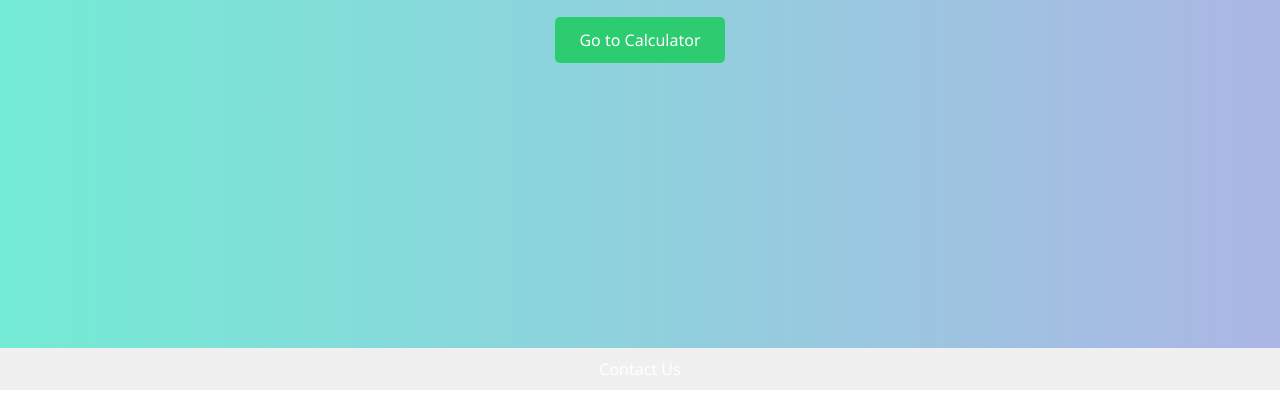
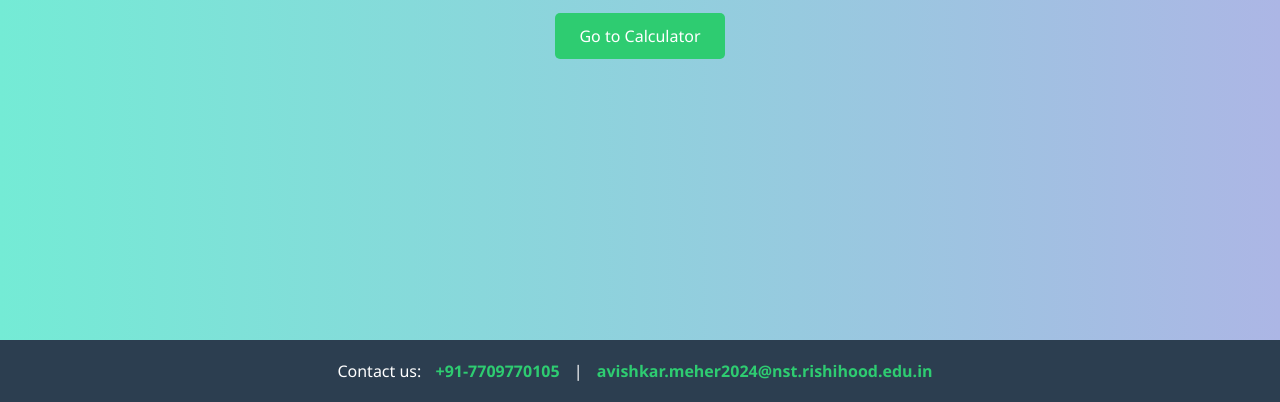
Before and after one commit to Avyaa0001/EasyBuy-, a plain HTML site: page Loansnap/index.html in a window 1280 px wide. Shown: the part 410-812 px from the top of the page. Drawn offline with nearby package versions, Linux system fonts and the light colour scheme; sample sign-in values are in the browser's storage.

Commit message:
Update index.html

```diff
--- a/Loansnap/index.html
+++ b/Loansnap/index.html
@@ -126,7 +126,9 @@
     }
   </script>
 </body>
-<footer style="text-align:center; padding: 10px; background-color: #f0f0f0;">
-  Contact Us
-</footer>
+  <footer>
+    Contact us:
+    <a href="tel:+917709770105"> +91-7709770105</a> |
+    <a href="mailto:avishkar.meher2024@nst.rishihood.edu.in">avishkar.meher2024@nst.rishihood.edu.in</a>
+  </footer>
 </html>
```
